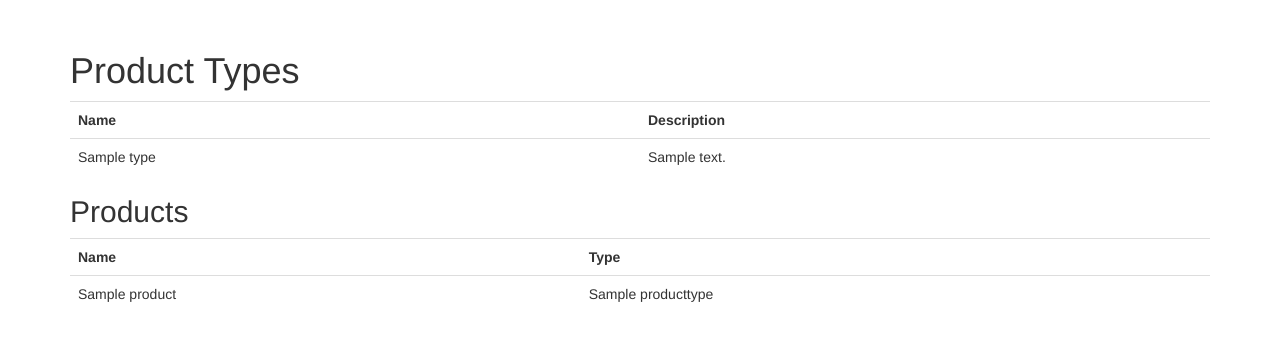
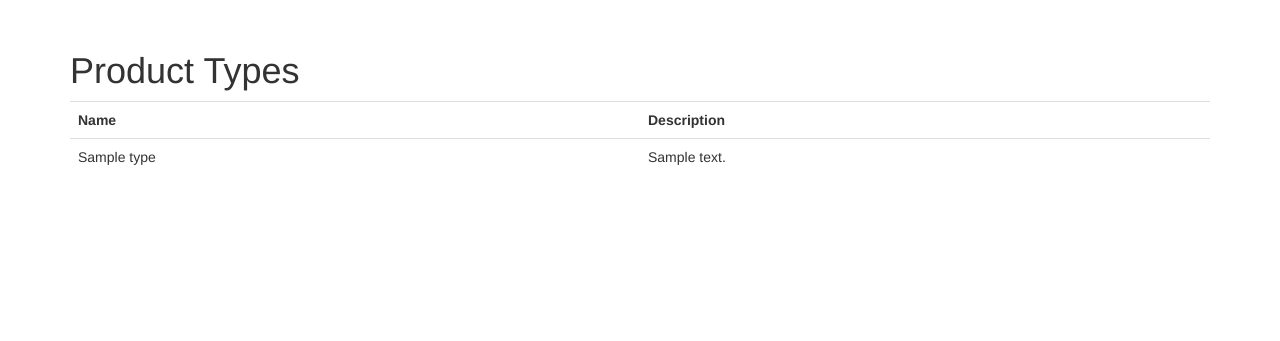
Before and after one commit to amirkiani/PythonClub, a Django app: template pythonclubapp/templates/pythonclubapp/types.html in a window 1280 px wide. Shown: the part 296-637 px from the top of the page. Run offline with Django 3.2, Linux system fonts and the light colour scheme; the template is opened without the code that fills it: most values are stand-ins (such as "Sample title", 1, 10 or a date in 2020); some libraries are stand-ins or nearby versions.

Commit message:
Add files via upload

```diff
--- a/pythonclubapp/templates/pythonclubapp/types.html
+++ b/pythonclubapp/templates/pythonclubapp/types.html
@@ -17,43 +17,4 @@
 
 </table>
 
-<h2>Products</h2>
-<table class="table">
-  <tr>
-      <th>Name</th>
-      <th>Type</th>
-  </tr>
-  {% for p in products_list %}
-    <tr>
-        <td>{{ p.productname }}</td>
-        <td> {{p.producttype }}</td>
-    </tr>
-    {% endfor %}
-
-</table>
-{% endblock %}s
-
-<h2>Products</h2>
-<table class="table">
-  <tr>
-      <th>Name</th>
-      <th>Type</th>
-  </tr>
-  {% for p in products_list %}
-    <tr>
-        <td><a href="{% url 'productdetails' id=p.id %}">{{ p.productname }}</a></td>
-        <td> {{p.producttype }}</td>
-    </tr>
-    {% endfor %}
-
-</table>
-
-<h2>{{ prod.productname }}</h2>
-<p>Product Type: {{ prod.producttype }} </p>
-<p>Added by: {{ prod.user }}</p>
-<p>Entry Date: {{ prod.productentrydate }}</p>
-<p>URL: {{ prod.producturl }}</p>
-<p>Description: {{ prod.productdescription }}</p>
-<p>Price: {{ prod.productprice }}</p>
-<p>Member discount: {{ discount }}</p>
-<p>No. Of Reviews: {{ reviews }}</p>
+{% endblock %}
```
Also changed, not shown: pythonclubapp/templates/pythonclubapp/productdetails.html (added, +13 -0 lines), pythonclubapp/templates/pythonclubapp/products.html (added, +17 -0 lines).
